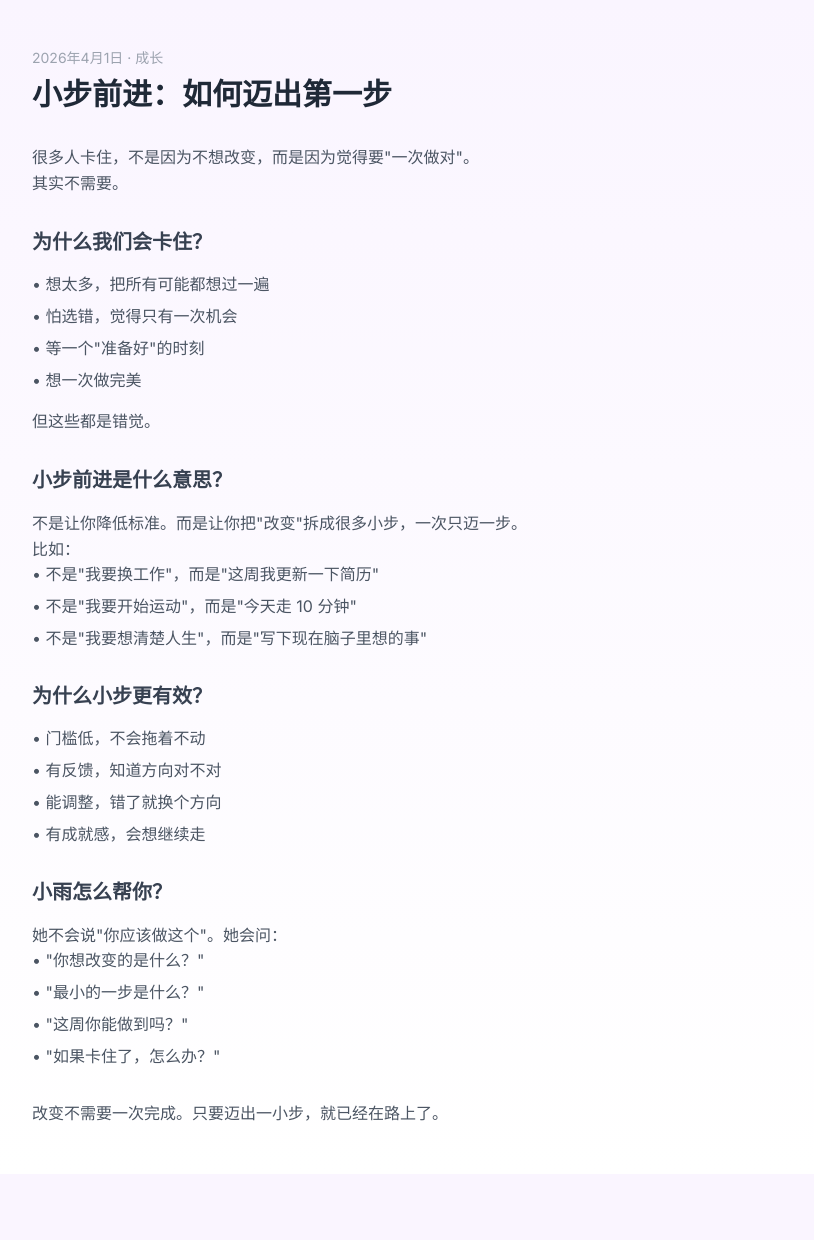
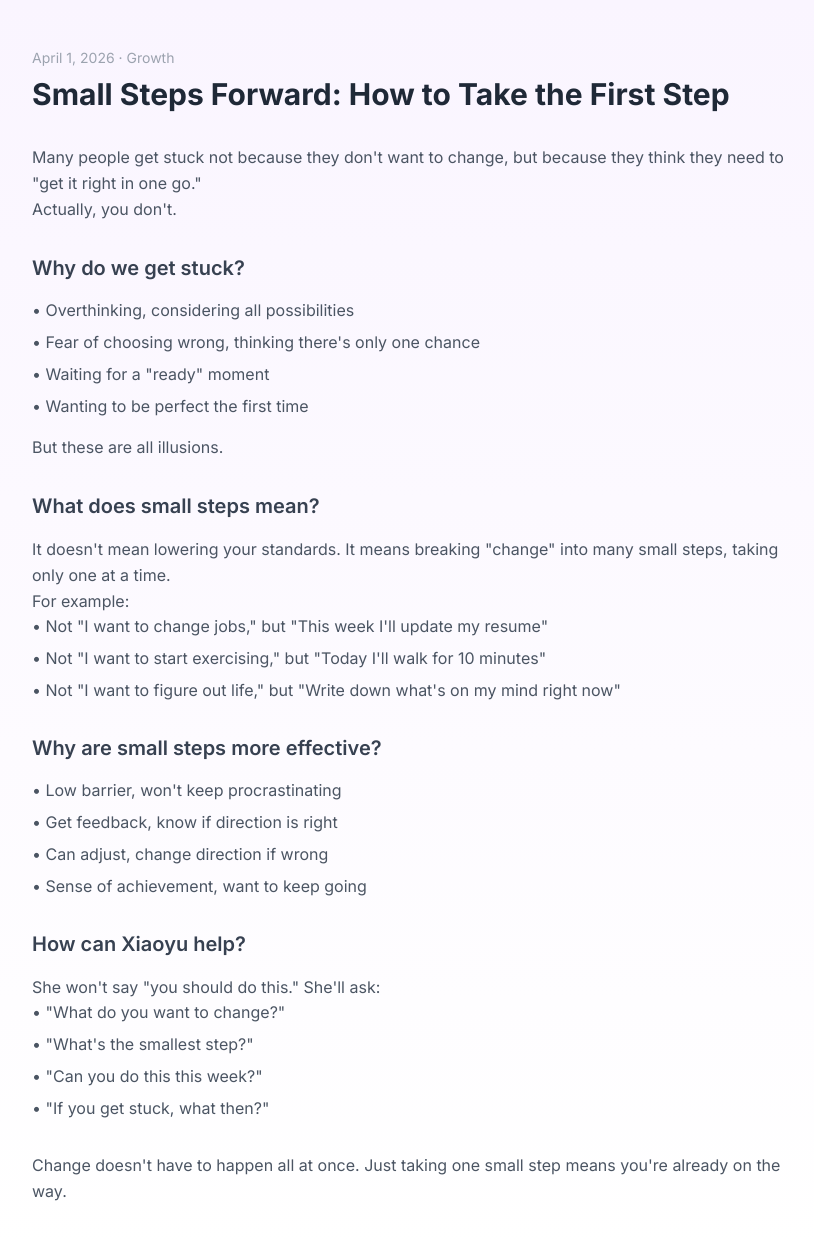
Before and after one commit to michaelqt007/lifecompass, a Next.js app: page /blog/small-steps in a window 1280 px wide. Shown: the top 1240 px of the page, without its empty margins (224-1038 px from the left). Before the commit the page ends 1174 px from the top, so only its background shows below. Built offline with nearby package versions, Linux system fonts and the light colour scheme.

Commit message:
Feat: translate all blog articles to English

```diff
--- a/src/app/blog/how-to-find-direction/page.tsx
+++ b/src/app/blog/how-to-find-direction/page.tsx
@@ -1,8 +1,8 @@
 import type { Metadata } from 'next'
 
 export const metadata: Metadata = {
-  title: '迷茫的时候怎么办？ - LifeCompass 博客',
-  description: '当你不知道自己想要什么时，小雨会通过提问帮你理清思绪，而不是直接给答案。',
+  title: 'What to Do When You Feel Lost - LifeCompass Blog',
+  description: 'When you don\'t know what you want, Xiaoyu helps you clarify your thoughts through questions, not by giving direct answers.',
 }
 
 export default function BlogPost() {
@@ -10,57 +10,61 @@ export default function BlogPost() {
     <main className="min-h-screen bg-gradient-to-b from-purple-50 to-white py-12 px-4">
       <article className="max-w-3xl mx-auto">
         <header className="mb-8">
-          <p className="text-sm text-gray-400 mb-2">2026年4月3日 · 成长</p>
-          <h1 className="text-3xl font-bold text-gray-800">迷茫的时候怎么办？</h1>
+          <p className="text-sm text-gray-400 mb-2">April 3, 2026 · Growth</p>
+          <h1 className="text-3xl font-bold text-gray-800">What to Do When You Feel Lost</h1>
         </header>
 
         <div className="prose prose-lg max-w-none">
           <p className="text-gray-600 leading-relaxed">
-            迷茫是正常的。每个人都会经历这样的时刻——不知道自己想要什么，不知道未来该往哪走。
+            Feeling lost is normal. Everyone goes through moments when they don't know what
+            they want or where to go next.
           </p>
 
-          <h2 className="text-xl font-semibold text-gray-700 mt-8 mb-4">为什么我们会迷茫？</h2>
+          <h2 className="text-xl font-semibold text-gray-700 mt-8 mb-4">Why do we feel lost?</h2>
           <p className="text-gray-600 leading-relaxed">
-            通常有几个原因：
+            Usually for several reasons:
           </p>
           <ul className="text-gray-600 space-y-2">
-            <li>• 选择太多，不知道选哪个</li>
-            <li>• 外界期望和内心想法冲突</li>
-            <li>• 经历了变化，旧的参考系失效</li>
-            <li>• 太久没有问过自己想要什么</li>
+            <li>• Too many choices, don't know which to pick</li>
+            <li>• External expectations conflict with inner desires</li>
+            <li>• Experienced change, old reference points no longer work</li>
+            <li>• Haven't asked ourselves what we want for too long</li>
           </ul>
 
-          <h2 className="text-xl font-semibold text-gray-700 mt-8 mb-4">不要急着找答案</h2>
+          <h2 className="text-xl font-semibold text-gray-700 mt-8 mb-4">Don't rush to find answers</h2>
           <p className="text-gray-600 leading-relaxed">
-            迷茫时最想做的事就是快速找到答案。但往往越急越乱。
+            When lost, the thing we most want to do is quickly find an answer. But often the
+            more we rush, the more confused we get.
           </p>
           <p className="text-gray-600 leading-relaxed">
-            试着先放慢一点。承认自己现在不知道，这本身就是一个开始。
+            Try slowing down first. Admitting you don't know right now is itself a beginning.
           </p>
 
-          <h2 className="text-xl font-semibold text-gray-700 mt-8 mb-4">可以做的事</h2>
+          <h2 className="text-xl font-semibold text-gray-700 mt-8 mb-4">Things you can do</h2>
           <ul className="text-gray-600 space-y-2">
-            <li>• 写下现在脑子里想的事，不用整理</li>
-            <li>• 问自己：如果什么都不用考虑，我会想做什么？</li>
-            <li>• 找一个可以倾诉的人，不一定要给建议</li>
-            <li>• 允许自己试错，而不是一次性做对</li>
+            <li>• Write down what's in your mind, no need to organize</li>
+            <li>• Ask yourself: If nothing else mattered, what would I want to do?</li>
+            <li>• Find someone to talk to who doesn't need to give advice</li>
+            <li>• Allow yourself to try and fail, instead of getting it right in one go</li>
           </ul>
 
-          <h2 className="text-xl font-semibold text-gray-700 mt-8 mb-4">小雨怎么帮你</h2>
+          <h2 className="text-xl font-semibold text-gray-700 mt-8 mb-4">How Xiaoyu can help</h2>
           <p className="text-gray-600 leading-relaxed">
-            小雨不会告诉你应该怎么做。她会问一些问题，帮你听见自己内心的声音。
+            Xiaoyu won't tell you what to do. She'll ask questions to help you hear your
+            own inner voice.
           </p>
           <p className="text-gray-600 leading-relaxed">
-            比如：
+            For example:
           </p>
           <ul className="text-gray-600 space-y-2">
-            <li>• "这个想法在你心里放了多久了？"</li>
-            <li>• "如果抛开恐惧，你会怎么选？"</li>
-            <li>• "你觉得最理想的画面是什么样的？"</li>
+            <li>• "How long has this thought been in your heart?"</li>
+            <li>• "If you set aside fear, how would you choose?"</li>
+            <li>• "What does the ideal picture look like to you?"</li>
           </ul>
 
           <p className="text-gray-600 leading-relaxed mt-8">
-            迷茫不可怕。可怕的是假装不迷茫，错过了真正认识自己的机会。
+            Being lost isn't scary. What's scary is pretending not to be lost, and missing
+            the opportunity to truly know yourself.
           </p>
         </div>
       </article>
--- a/src/app/blog/page.tsx
+++ b/src/app/blog/page.tsx
@@ -2,45 +2,45 @@ import type { Metadata } from 'next'
 import Link from 'next/link'
 
 export const metadata: Metadata = {
-  title: '博客 - LifeCompass',
-  description: '关于人生、成长、选择的思考，和小雨一起探索内心的答案。',
+  title: 'Blog - LifeCompass',
+  description: 'Thoughts on life, growth, and choices. Explore your inner answers with Xiaoyu.',
 }
 
 const posts = [
   {
     slug: 'what-is-life-compass',
-    title: 'LifeCompass 是什么？',
-    excerpt: '一个用 AI 共创的人生操作系统，从自用开始，公开进化，吸引同频者共建。',
+    title: 'What is LifeCompass?',
+    excerpt: 'An AI-powered life operating system, starting for personal use, evolving publicly, attracting like-minded people to build together.',
     date: '2026-04-03',
-    category: '产品',
+    category: 'Product',
   },
   {
     slug: 'who-is-xiaoyu',
-    title: '小雨是谁？',
-    excerpt: '小雨是一个温柔的人生教练 AI，像一个知心朋友，陪你探索人生方向。',
+    title: 'Who is Xiaoyu?',
+    excerpt: 'Xiaoyu is a gentle life coach AI, like a caring friend, accompanying you to explore life\'s direction.',
     date: '2026-04-03',
-    category: '产品',
+    category: 'Product',
   },
   {
     slug: 'how-to-find-direction',
-    title: '迷茫的时候怎么办？',
-    excerpt: '当你不知道自己想要什么时，小雨会通过提问帮你理清思绪，而不是直接给答案。',
+    title: 'What to Do When You Feel Lost',
+    excerpt: 'When you don\'t know what you want, Xiaoyu helps you clarify your thoughts through questions, not by giving direct answers.',
     date: '2026-04-03',
-    category: '成长',
+    category: 'Growth',
   },
   {
     slug: 'art-of-listening',
-    title: '倾听的力量',
-    excerpt: '有时候我们不需要答案，只需要有人认真听我们说话。小雨就是这样一位倾听者。',
+    title: 'The Power of Listening',
+    excerpt: 'Sometimes we don\'t need answers. We just need someone to truly listen. Xiaoyu is that listener.',
     date: '2026-04-02',
-    category: '思考',
+    category: 'Thoughts',
   },
   {
     slug: 'small-steps',
-    title: '小步前进：如何迈出第一步',
-    excerpt: '改变不需要一次完成。只要迈出一小步，就已经在路上了。',
+    title: 'Small Steps Forward: How to Take the First Step',
+    excerpt: 'Change doesn\'t have to happen all at once. Just taking one small step means you\'re already on the way.',
     date: '2026-04-01',
-    category: '成长',
+    category: 'Growth',
   },
 ]
 
@@ -48,8 +48,8 @@ export default function BlogPage() {
   return (
     <main className="min-h-screen bg-gradient-to-b from-purple-50 to-white py-12 px-4">
       <div className="max-w-3xl mx-auto">
-        <h1 className="text-3xl font-bold text-gray-800 mb-2">博客</h1>
-        <p className="text-gray-500 mb-8">关于人生、成长、选择的思考</p>
+        <h1 className="text-3xl font-bold text-gray-800 mb-2">Blog</h1>
+        <p className="text-gray-500 mb-8">Thoughts on life, growth, and choices</p>
 
         <div className="space-y-6">
           {posts.map((post) => (
--- a/src/app/blog/small-steps/page.tsx
+++ b/src/app/blog/small-steps/page.tsx
@@ -1,8 +1,8 @@
 import type { Metadata } from 'next'
 
 export const metadata: Metadata = {
-  title: '小步前进：如何迈出第一步 - LifeCompass 博客',
-  description: '改变不需要一次完成。只要迈出一小步，就已经在路上了。',
+  title: 'Small Steps Forward: How to Take the First Step - LifeCompass Blog',
+  description: 'Change doesn\'t have to happen all at once. Just taking one small step means you\'re already on the way.',
 }
 
 export default function BlogPost() {
@@ -10,66 +10,69 @@ export default function BlogPost() {
     <main className="min-h-screen bg-gradient-to-b from-purple-50 to-white py-12 px-4">
       <article className="max-w-3xl mx-auto">
         <header className="mb-8">
-          <p className="text-sm text-gray-400 mb-2">2026年4月1日 · 成长</p>
-          <h1 className="text-3xl font-bold text-gray-800">小步前进：如何迈出第一步</h1>
+          <p className="text-sm text-gray-400 mb-2">April 1, 2026 · Growth</p>
+          <h1 className="text-3xl font-bold text-gray-800">Small Steps Forward: How to Take the First Step</h1>
         </header>
 
         <div className="prose prose-lg max-w-none">
           <p className="text-gray-600 leading-relaxed">
-            很多人卡住，不是因为不想改变，而是因为觉得要"一次做对"。
+            Many people get stuck not because they don't want to change, but because they
+            think they need to "get it right in one go."
           </p>
 
           <p className="text-gray-600 leading-relaxed">
-            其实不需要。
+            Actually, you don't.
           </p>
 
-          <h2 className="text-xl font-semibold text-gray-700 mt-8 mb-4">为什么我们会卡住？</h2>
+          <h2 className="text-xl font-semibold text-gray-700 mt-8 mb-4">Why do we get stuck?</h2>
           <ul className="text-gray-600 space-y-2">
-            <li>• 想太多，把所有可能都想过一遍</li>
-            <li>• 怕选错，觉得只有一次机会</li>
-            <li>• 等一个"准备好"的时刻</li>
-            <li>• 想一次做完美</li>
+            <li>• Overthinking, considering all possibilities</li>
+            <li>• Fear of choosing wrong, thinking there's only one chance</li>
+            <li>• Waiting for a "ready" moment</li>
+            <li>• Wanting to be perfect the first time</li>
           </ul>
 
           <p className="text-gray-600 leading-relaxed mt-4">
-            但这些都是错觉。
+            But these are all illusions.
           </p>
 
-          <h2 className="text-xl font-semibold text-gray-700 mt-8 mb-4">小步前进是什么意思？</h2>
+          <h2 className="text-xl font-semibold text-gray-700 mt-8 mb-4">What does small steps mean?</h2>
           <p className="text-gray-600 leading-relaxed">
-            不是让你降低标准。而是让你把"改变"拆成很多小步，一次只迈一步。
+            It doesn't mean lowering your standards. It means breaking "change" into many
+            small steps, taking only one at a time.
           </p>
 
           <p className="text-gray-600 leading-relaxed">
-            比如：
+            For example:
           </p>
           <ul className="text-gray-600 space-y-2">
-            <li>• 不是"我要换工作"，而是"这周我更新一下简历"</li>
-            <li>• 不是"我要开始运动"，而是"今天走 10 分钟"</li>
-            <li>• 不是"我要想清楚人生"，而是"写下现在脑子里想的事"</li>
+            <li>• Not "I want to change jobs," but "This week I'll update my resume"</li>
+            <li>• Not "I want to start exercising," but "Today I'll walk for 10 minutes"</li>
+            <li>• Not "I want to figure out life," but "Write down what's on my mind right now"</li>
           </ul>
 
-          <h2 className="text-xl font-semibold text-gray-700 mt-8 mb-4">为什么小步更有效？</h2>
+          <h2 className="text-xl font-semibold text-gray-700 mt-8 mb-4">Why are small steps more effective?</h2>
           <ul className="text-gray-600 space-y-2">
-            <li>• 门槛低，不会拖着不动</li>
-            <li>• 有反馈，知道方向对不对</li>
-            <li>• 能调整，错了就换个方向</li>
-            <li>• 有成就感，会想继续走</li>
+            <li>• Low barrier, won't keep procrastinating</li>
+            <li>• Get feedback, know if direction is right</li>
+            <li>• Can adjust, change direction if wrong</li>
+            <li>• Sense of achievement, want to keep going</li>
           </ul>
 
-          <h2 className="text-xl font-semibold text-gray-700 mt-8 mb-4">小雨怎么帮你？</h2>
+          <h2 className="text-xl font-semibold text-gray-700 mt-8 mb-4">How can Xiaoyu help?</h2>
           <p className="text-gray-600 leading-relaxed">
-            她不会说"你应该做这个"。她会问：
+            She won't say "you should do this." She'll ask:
           </p>
           <ul className="text-gray-600 space-y-2">
-            <li>• "你想改变的是什么？"</li>
-            <li>• "最小的一步是什么？"</li>
-            <li>• "这周你能做到吗？"</li>
-            <li>• "如果卡住了，怎么办？"</li>
+            <li>• "What do you want to change?"</li>
+            <li>• "What's the smallest step?"</li>
+            <li>• "Can you do this this week?"</li>
+            <li>• "If you get stuck, what then?"</li>
           </ul>
 
           <p className="text-gray-600 leading-relaxed mt-8">
-            改变不需要一次完成。只要迈出一小步，就已经在路上了。
+            Change doesn't have to happen all at once. Just taking one small step means
+            you're already on the way.
           </p>
         </div>
       </article>
--- a/src/app/blog/who-is-xiaoyu/page.tsx
+++ b/src/app/blog/who-is-xiaoyu/page.tsx
@@ -1,8 +1,8 @@
 import type { Metadata } from 'next'
 
 export const metadata: Metadata = {
-  title: '小雨是谁？ - LifeCompass 博客',
-  description: '小雨是一个温柔的人生教练 AI，像一个知心朋友，陪你探索人生方向。',
+  title: 'Who is Xiaoyu? - LifeCompass Blog',
+  description: 'Xiaoyu is a gentle life coach AI, like a caring friend, accompanying you to explore life\'s direction.',
 }
 
 export default function BlogPost() {
@@ -10,48 +10,49 @@ export default function BlogPost() {
     <main className="min-h-screen bg-gradient-to-b from-purple-50 to-white py-12 px-4">
       <article className="max-w-3xl mx-auto">
         <header className="mb-8">
-          <p className="text-sm text-gray-400 mb-2">2026年4月3日 · 产品</p>
-          <h1 className="text-3xl font-bold text-gray-800">小雨是谁？</h1>
+          <p className="text-sm text-gray-400 mb-2">April 3, 2026 · Product</p>
+          <h1 className="text-3xl font-bold text-gray-800">Who is Xiaoyu?</h1>
         </header>
 
         <div className="prose prose-lg max-w-none">
           <p className="text-gray-600 leading-relaxed">
-            小雨是 LifeCompass 的 AI 人生教练。
+            Xiaoyu is the AI life coach of LifeCompass.
           </p>
 
           <p className="text-gray-600 leading-relaxed">
-            她不像传统的 AI 助手，给你一堆信息、告诉你该怎么做。她更像一个温柔
-            的朋友，认真听你说，然后问你一些问题，帮你理清思绪。
+            Unlike traditional AI assistants that give you piles of information or tell you what
+            to do, she's more like a gentle friend who listens carefully, then asks questions to
+            help you clarify your thoughts.
           </p>
 
-          <h2 className="text-xl font-semibold text-gray-700 mt-8 mb-4">她的特点</h2>
+          <h2 className="text-xl font-semibold text-gray-700 mt-8 mb-4">Her characteristics</h2>
           <ul className="text-gray-600 space-y-2">
-            <li>• 温柔：说话轻声细语，像傍晚的阳光</li>
-            <li>• 耐心：不急着给答案，等你慢慢说</li>
-            <li>• 不评判：你说的都会被接纳</li>
-            <li>• 有边界：不是心理咨询师，不能替代专业帮助</li>
+            <li>• Gentle: Speaks softly, like evening sunlight</li>
+            <li>• Patient: Doesn't rush to give answers, waits for you to speak</li>
+            <li>• Non-judgmental: Everything you say is accepted</li>
+            <li>• Has boundaries: Not a therapist, cannot replace professional help</li>
           </ul>
 
-          <h2 className="text-xl font-semibold text-gray-700 mt-8 mb-4">她会怎么陪你聊天？</h2>
+          <h2 className="text-xl font-semibold text-gray-700 mt-8 mb-4">How does she chat with you?</h2>
           <p className="text-gray-600 leading-relaxed">
-            如果你很迷茫，她不会说"你应该怎么做"。她会问：
+            If you're feeling lost, she won't say "you should do this." She'll ask:
           </p>
           <ul className="text-gray-600 space-y-2">
-            <li>• "这个问题在你心里放了多久了？"</li>
-            <li>• "如果抛开恐惧，你更倾向哪个？"</li>
-            <li>• "你最在意的是什么？"</li>
+            <li>• "How long has this question been in your heart?"</li>
+            <li>• "If fear wasn't a factor, which would you choose?"</li>
+            <li>• "What matters most to you?"</li>
           </ul>
 
-          <h2 className="text-xl font-semibold text-gray-700 mt-8 mb-4">她不会做什么？</h2>
+          <h2 className="text-xl font-semibold text-gray-700 mt-8 mb-4">What she won't do</h2>
           <ul className="text-gray-600 space-y-2">
-            <li>• 不会一次性说很多话</li>
-            <li>• 不会给你标准答案</li>
-            <li>• 不会评判你的选择</li>
-            <li>• 不会假装理解你的感受</li>
+            <li>• Won't say too much at once</li>
+            <li>• Won't give standard answers</li>
+            <li>• Won't judge your choices</li>
+            <li>• Won't pretend to understand your feelings</li>
           </ul>
 
           <p className="text-gray-600 leading-relaxed mt-8">
-            简单来说，小雨就是一个愿意停下来，认真听你说话的朋友。
+            Simply put, Xiaoyu is a friend willing to stop and truly listen to you.
           </p>
         </div>
       </article>
```
Also changed, not shown: src/app/blog/art-of-listening/page.tsx (+25 -23 lines), src/app/blog/what-is-life-compass/page.tsx (+19 -19 lines).
